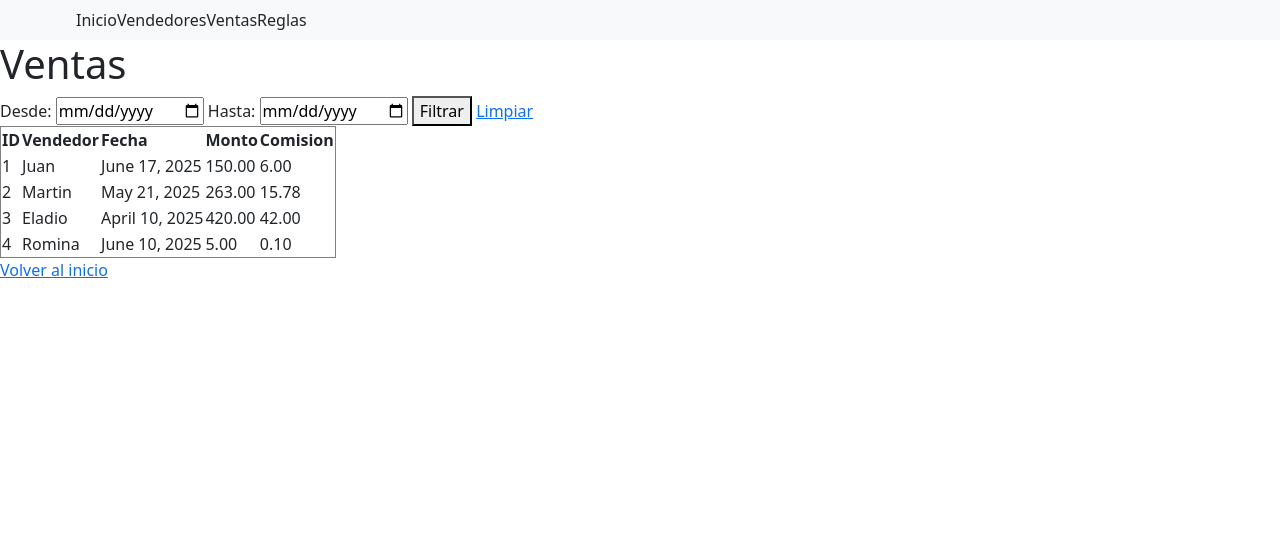
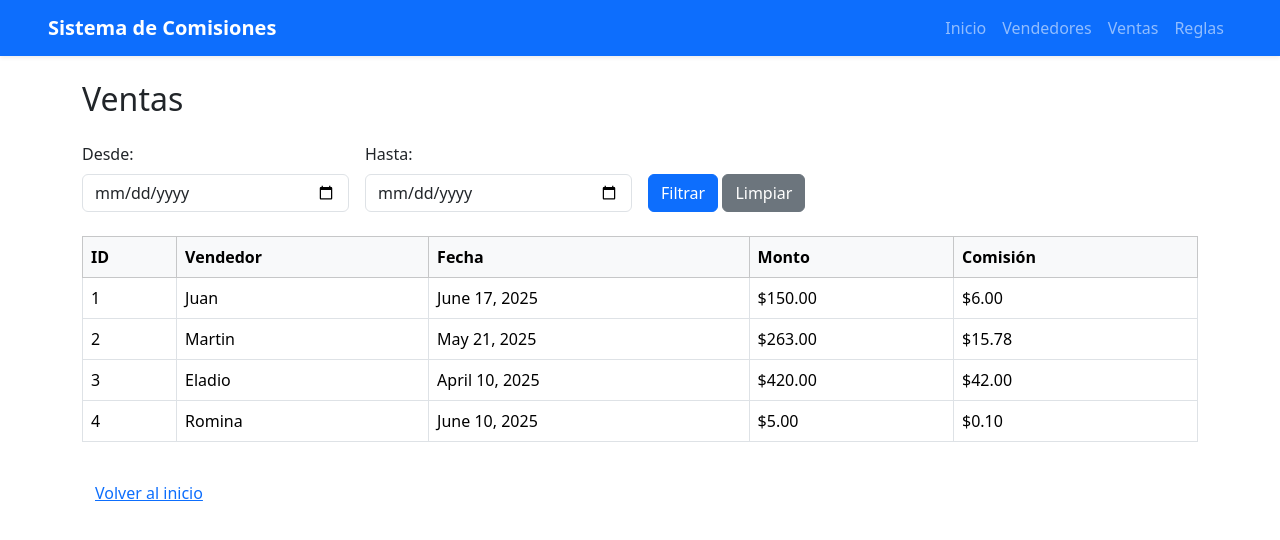
Before and after one commit to MartLomas/minicore2025, a Django app: page /ventas/ in a window 1280 px wide. Shown: the top 540 px of the page. Run offline with Django 5.2, Linux system fonts and the light colour scheme; data comes from the database, SQL or seed files in the repository.

Commit message:
Mejoras en vistas

```diff
--- a/minicore/templates/base.html
+++ b/minicore/templates/base.html
@@ -10,22 +10,28 @@
 
 </head>
 <body>
-    <nav class="navbar navbar-expand-lg navbar-light bg-light px-5">
-        <div class="container-fluid">
-          <div class="d-flex mx-3">
-            <a class="nav-link" href="/">Inicio</a>
-
-            <a class="nav-link" href="/vendedores">Vendedores</a>
-
-            <a class="nav-link" href="/ventas">Ventas</a>
-
-            <a class="nav-link" href="/reglas">Reglas</a>
-
-          </div>
-        </div>
-      </nav>
+    <nav class="navbar navbar-expand-lg navbar-dark bg-primary shadow-sm">
+      <div class="container-fluid px-5">
+        <a class="navbar-brand fw-bold" href="/">Sistema de Comisiones</a>
 
 
+
+          <ul class="navbar-nav ms-auto mb-2 mb-lg-0">
+            <li class="nav-item">
+              <a class="nav-link {% if request.path == '/' %}active{% endif %}" href="/">Inicio</a>
+            </li>
+            <li class="nav-item">
+              <a class="nav-link {% if request.path == '/vendedores' %}active{% endif %}" href="/vendedores">Vendedores</a>
+            </li>
+            <li class="nav-item">
+              <a class="nav-link {% if request.path == '/ventas' %}active{% endif %}" href="/ventas">Ventas</a>
+            </li>
+            <li class="nav-item">
+              <a class="nav-link {% if request.path == '/reglas' %}active{% endif %}" href="/reglas">Reglas</a>
+            </li>
+          </ul>
+      </div>
+    </nav>
 
 
 
--- a/minicore/templates/ventas.html
+++ b/minicore/templates/ventas.html
@@ -1,36 +1,55 @@
 {% extends 'base.html' %}
 
 {% block content %}
-    <h1>Ventas</h1>
+<div class="container mt-4">
+    <h2 class="mb-4">Ventas</h2>
 
-    <form method="get">
-        <label>Desde: <input type="date" name="fecha_inicio" value="{{ fecha_inicio }}"></label>
-        <label>Hasta: <input type="date" name="fecha_fin" value="{{ fecha_fin }}"></label>
-        <button type="submit">Filtrar</button>
-        <a href="{% url 'listar_ventas' %}">Limpiar</a>
+    <!-- Filtro por fechas -->
+    <form method="get" class="row g-3 align-items-end mb-4">
+        <div class="col-md-3">
+            <label for="fecha_inicio" class="form-label">Desde:</label>
+            <input type="date" class="form-control" name="fecha_inicio" id="fecha_inicio" value="{{ fecha_inicio }}">
+        </div>
+        <div class="col-md-3">
+            <label for="fecha_fin" class="form-label">Hasta:</label>
+            <input type="date" class="form-control" name="fecha_fin" id="fecha_fin" value="{{ fecha_fin }}">
+        </div>
+        <div class="col-md-auto">
+            <button type="submit" class="btn btn-primary">Filtrar</button>
+            <a href="{% url 'listar_ventas' %}" class="btn btn-secondary">Limpiar</a>
+        </div>
     </form>
 
-    <table border="1">
+    <!-- Tabla de ventas -->
+    <div class="table-responsive">
+        <table class="table table-bordered table-hover align-middle">
+            <thead class="table-light">
                 <tr>
-            <th>ID</th>
-            <th>Vendedor</th>
-            <th>Fecha</th>
-            <th>Monto</th>
-            <th>Comision</th>
+                    <th scope="col">ID</th>
+                    <th scope="col">Vendedor</th>
+                    <th scope="col">Fecha</th>
+                    <th scope="col">Monto</th>
+                    <th scope="col">Comisión</th>
                 </tr>
+            </thead>
+            <tbody>
                 {% for item in ventas_con_comision %}
                 <tr>
                     <td>{{ item.venta.id }}</td>
                     <td>{{ item.venta.vendedor.nombre }}</td>
                     <td>{{ item.venta.fecha }}</td>
-            <td>{{ item.venta.monto }}</td>
-            <td>{{ item.comision }}</td>
+                    <td>${{ item.venta.monto|floatformat:2 }}</td>
+                    <td>${{ item.comision|floatformat:2 }}</td>
                 </tr>
                 {% empty %}
                 <tr>
-            <td colspan="5">No hay ventas en este rango de fechas.</td>
+                    <td colspan="5" class="text-center text-muted">No hay ventas en este rango de fechas.</td>
                 </tr>
                 {% endfor %}
+            </tbody>
         </table>
-    <a href="/">Volver al inicio</a>
+    </div>
+
+    <a href="/" class="btn btn-link mt-3">Volver al inicio</a>
+</div>
 {% endblock %}
```
Lines whose indentation alone changed are shown as unchanged.
